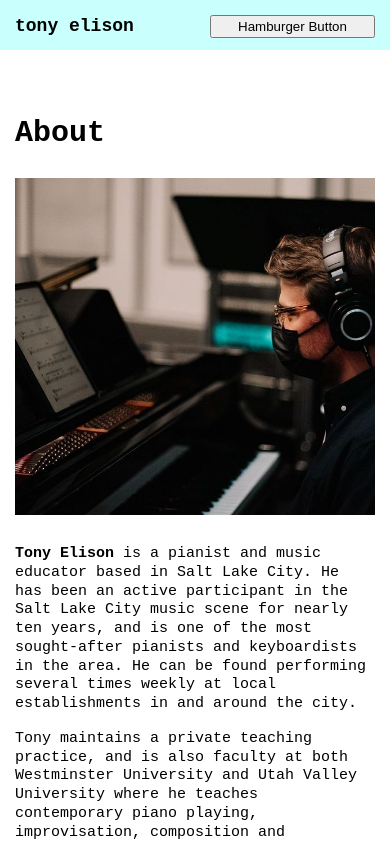
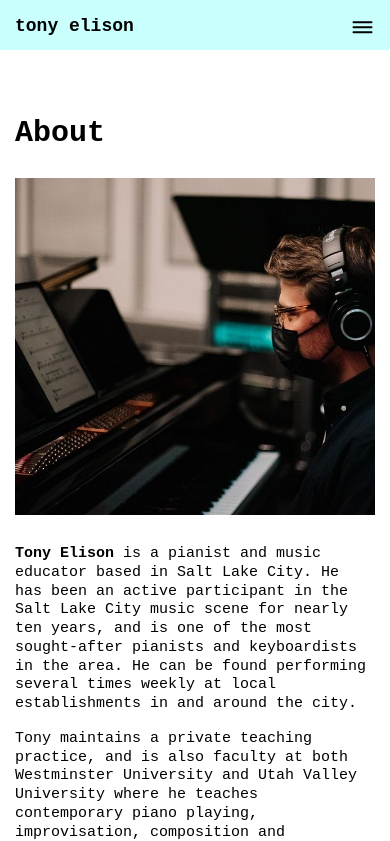
Before and after one commit to tonyelison/music, a Nuxt app: page / in a window 390 px wide. Shown: the top 841 px of the page. Built offline with nearby package versions, Linux system fonts and the light colour scheme.

Commit message:
Add hamburger icon animation

```diff
--- a/components/HamburgerMenu.vue
+++ b/components/HamburgerMenu.vue
@@ -1,3 +1,76 @@
 <template>
-  <button>Hamburger Button</button>
+  <button @click="toggleMenu" :class="menuIsActive ? 'active' : ''">
+    <svg class="hamburger" viewBox="0 0 100 100" width="25">
+      <rect class="line top" width="80" height="8" x="10" y="25" rx="4"></rect>
+      <rect
+        class="line middle"
+        width="80"
+        height="8"
+        x="10"
+        y="45"
+        rx="4"
+      ></rect>
+      <rect
+        class="line bottom"
+        width="80"
+        height="8"
+        x="10"
+        y="65"
+        rx="4"
+      ></rect>
+    </svg>
+  </button>
 </template>
+
+<script setup>
+const menuIsActive = ref(false);
+
+const toggleMenu = () => {
+  console.log(menuIsActive);
+  menuIsActive.value = !menuIsActive.value;
+};
+</script>
+
+<style>
+button {
+  all: unset;
+  width: min-content;
+  justify-self: right;
+  cursor: pointer;
+
+  --transition-speed: 200ms;
+}
+
+button:focus {
+  outline: revert;
+}
+
+.line {
+  transition: y var(--transition-speed) ease-in-out var(--transition-speed),
+    rotate var(--transition-speed) ease-in-out,
+    opacity 0ms var(--transition-speed);
+  transform-origin: center;
+}
+
+button.active .line {
+  transition: y var(--transition-speed) ease-in-out,
+    rotate var(--transition-speed) ease-in-out var(--transition-speed),
+    opacity 0ms var(--transition-speed);
+}
+
+button.active :is(.top, .bottom) {
+  y: 45;
+}
+
+button.active .top {
+  rotate: 45deg;
+}
+
+button.active .middle {
+  opacity: 0;
+}
+
+button.active .bottom {
+  rotate: -45deg;
+}
+</style>
```
